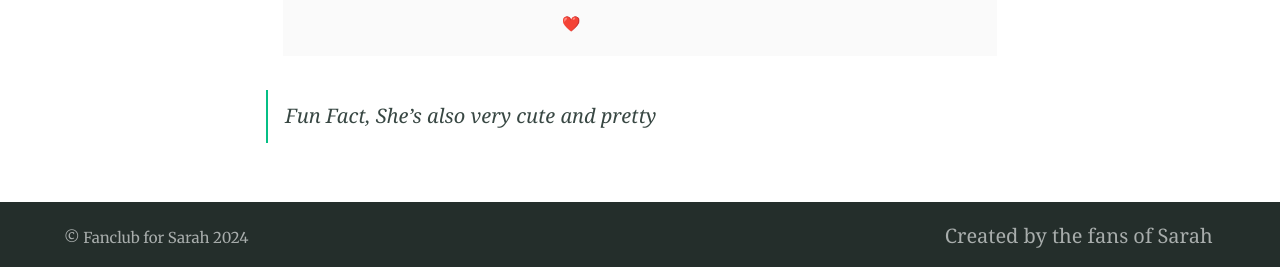
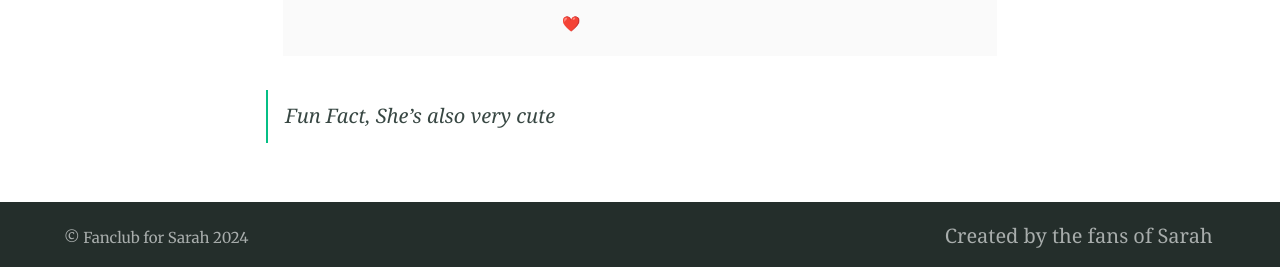
Before and after one commit to Sarah-fan-club/sarah-fan-club.github.io, a Jekyll site: the page built from index.md, in a window 1280 px wide. Shown: the part 1161-1428 px from the top of the page. Built offline with Jekyll 4.4.1, drawn with Linux system fonts in a browser that asks for light colours.

Commit message:
Update index.md

````diff
--- a/index.md
+++ b/index.md
@@ -30,4 +30,4 @@ excerpt: "Now she has a dedicated fan club."
 ```
 
 
-> Fun Fact, She's also very cute and pretty
+> Fun Fact, She's also very cute
````
